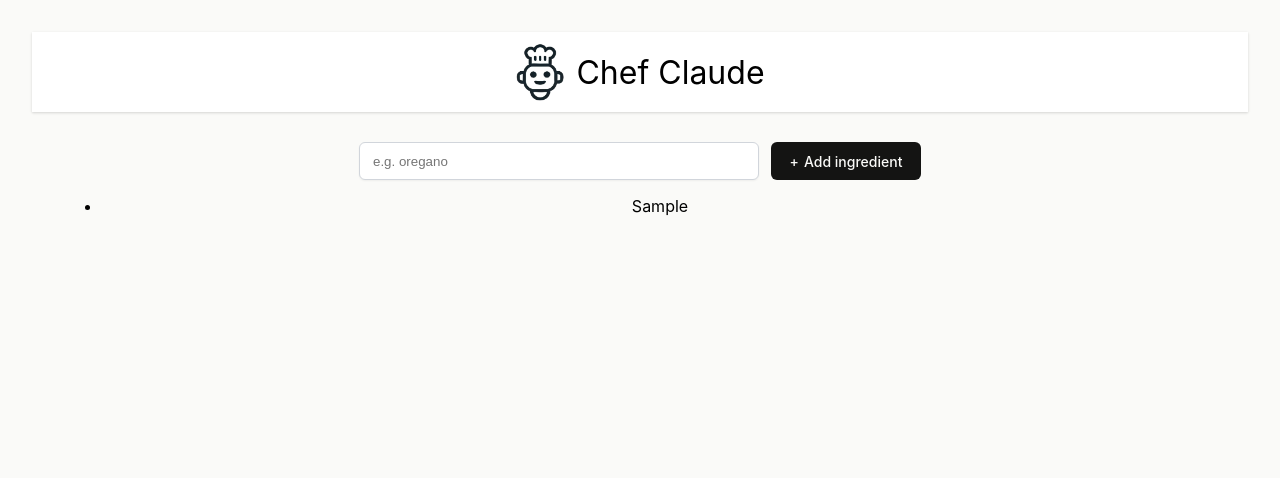
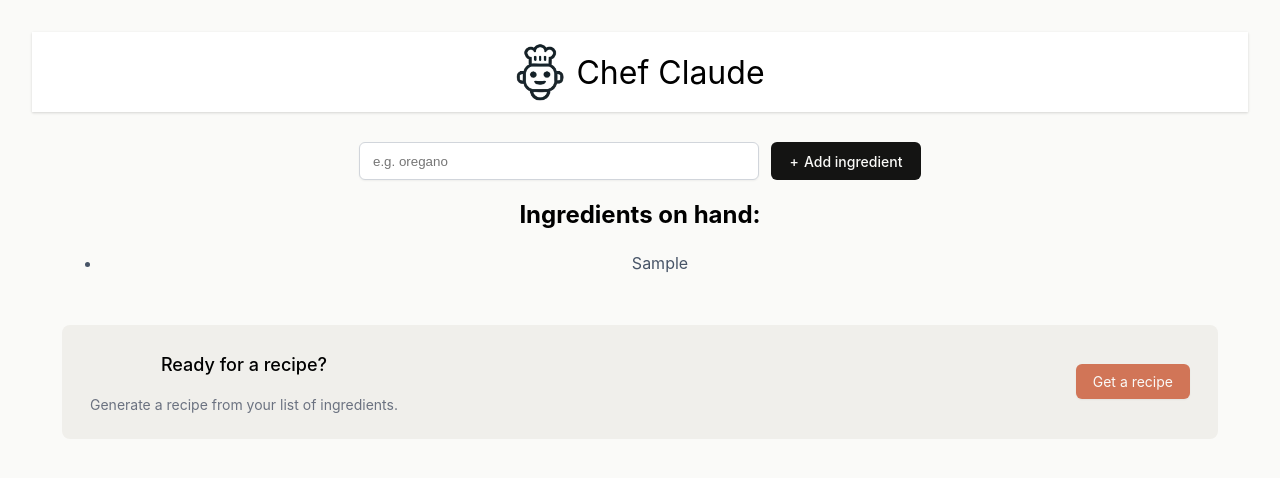
Before and after one commit to jacksen30/chef-claude-app, a React (Vite) app: page / in a window 1280 px wide. Both pictures are taken after typing "Sample" into the empty fields and a click on the button "Add ingredient". Shown: the top 478 px of the page. Built offline with nearby package versions, Linux system fonts and the light colour scheme.

Commit message:
add new conditionally rendered section to main.jsx, add required css styling to index.css

```diff
--- a/src/components/Main.jsx
+++ b/src/components/Main.jsx
@@ -23,9 +23,18 @@
                 />
                 <button>Add ingredient</button>
             </form>
-            <ul>
-                {ingredientsListItems}
-            </ul>
+            {ingredients.length > 0 ?
+            <section>
+                <h2>Ingredients on hand:</h2>
+                <ul className="ingredients-list" aria-live="polite">{ingredientsListItems}</ul>
+                <div className="get-recipe-container">
+                    <div>
+                        <h3>Ready for a recipe?</h3>
+                        <p>Generate a recipe from your list of ingredients.</p>
+                    </div>
+                    <button>Get a recipe</button>
+                </div>
+            </section> : null }
         </main>
     )
 }
--- a/src/index.css
+++ b/src/index.css
@@ -62,3 +62,45 @@
   content: "+";
   margin-right: 5px;
 }
+
+ul.ingredients-list {
+  margin-bottom: 48px;
+}
+
+ul.ingredients-list > li {
+  color: #475467;
+  line-height: 28px;
+}
+
+.get-recipe-container {
+  display: flex;
+  justify-content: space-between;
+  align-items: center;
+  border-radius: 8px;
+  background: #F0EFEB;
+  padding: 10px 28px;
+}
+
+.get-recipe-container h3 {
+  font-size: 1.125rem;
+  font-weight: 500;
+  line-height: 24px;
+}
+
+.get-recipe-container p {
+  color: #6B7280;
+  font-size: 0.875rem;
+  line-height: 20px;
+}
+
+.get-recipe-container button {
+  border: none;
+  border-radius: 6px;
+  background: #D17557;
+  box-shadow: 0px 1px 2px 0px rgba(0, 0, 0, 0.05);
+  color: #FAFAF8;
+  padding: 9px 17px;
+  font-family: Inter, sans-serif;
+  font-size: 0.875rem;
+  cursor: pointer;
+}
```
